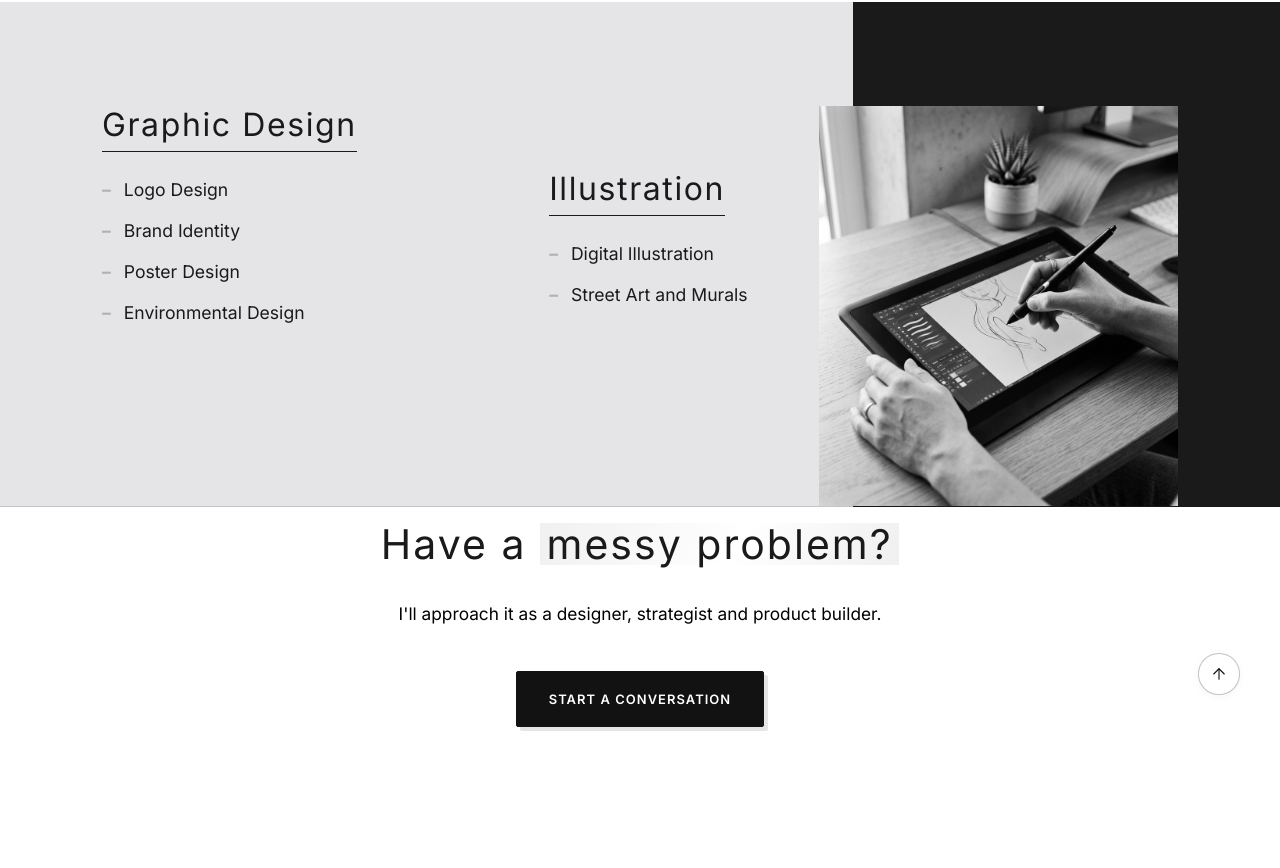
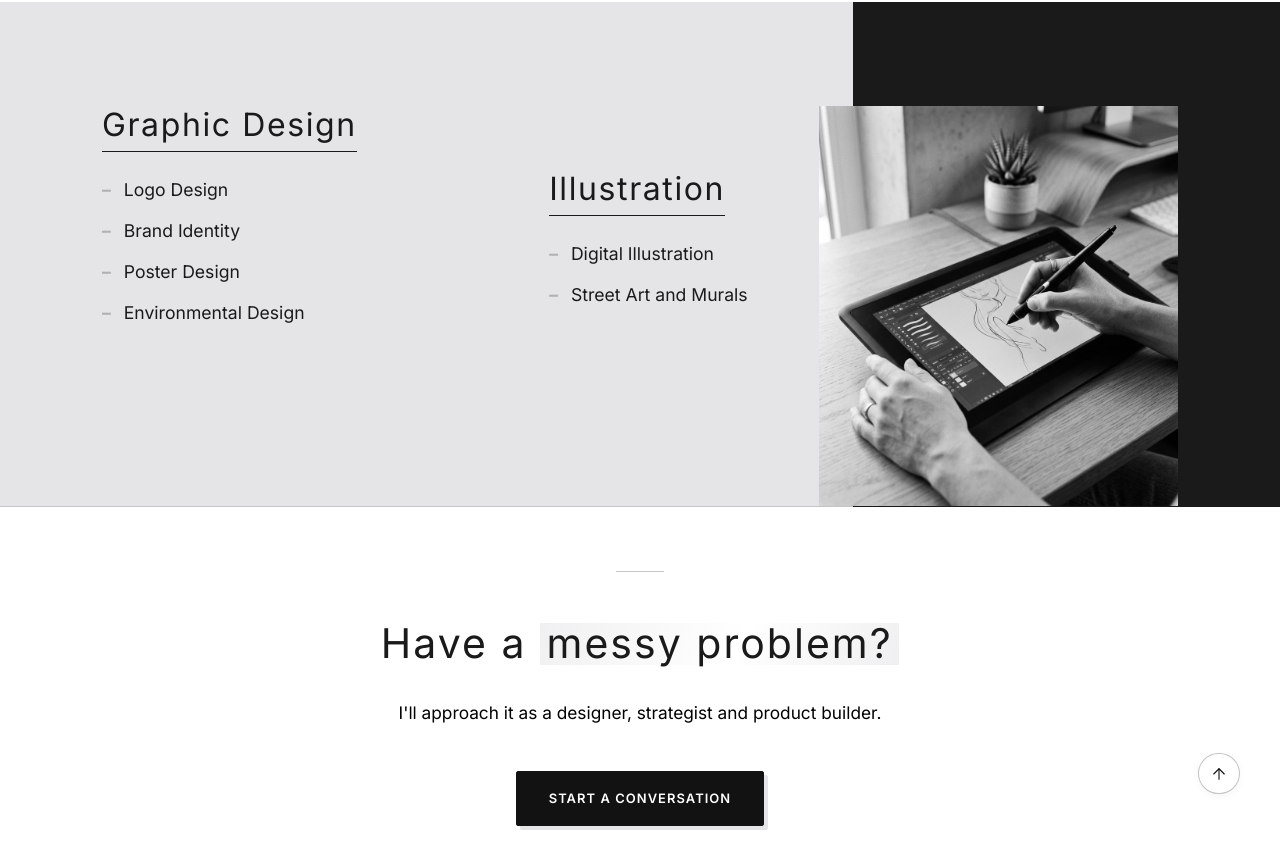
Before and after one commit to Irene2828/porfoliojuly, a Next.js app: page / in a window 1280 px wide. Shown: the part 1214-2082 px from the top of the page. Before the commit the page ends 2029 px from the top, so only its background shows below. Built offline with nearby package versions, Linux system fonts and the light colour scheme; no server answers; the database is empty; a web font is replaced by a local one.

Commit message:
Add short thin line divider above 'Have a messy problem?' with generous spacing

```diff
--- a/src/app/components/FaceDivider.css
+++ b/src/app/components/FaceDivider.css
@@ -1,7 +1,7 @@
 .face-divider-section {
   background-color: #ffffff;
   width: 100%;
-  padding: 0.85rem 0 4.5rem; /* Cut top space by 50% again (was 1.7rem) */
+  padding: 4rem 0 5rem;
   display: flex;
   flex-direction: column;
   justify-content: center;
@@ -19,6 +19,13 @@
   text-align: center;
   margin-bottom: 1rem;
   width: 100%;
+}
+
+.face-top-divider-line {
+  width: 48px;
+  height: 1px;
+  background-color: rgba(26, 26, 26, 0.25);
+  margin-bottom: 2.5rem;
 }
 
 .face-closure {
--- a/src/app/components/FaceDivider.tsx
+++ b/src/app/components/FaceDivider.tsx
@@ -24,6 +24,7 @@ export default function FaceDivider() {
         viewport={{ once: true, amount: 0.35 }}
         transition={{ staggerChildren: 0.14 }}
       >
+        <motion.div variants={arriveIn} className="face-top-divider-line" />
         <motion.h2 variants={arriveIn} className="face-closure">Have a <span className="highlight-gold-bridge-footer">messy problem?</span></motion.h2>
         <motion.div variants={arriveIn} className="face-support">
           <p className="face-preheadline">I&apos;ll approach it as a designer, strategist and product builder.</p>
```
